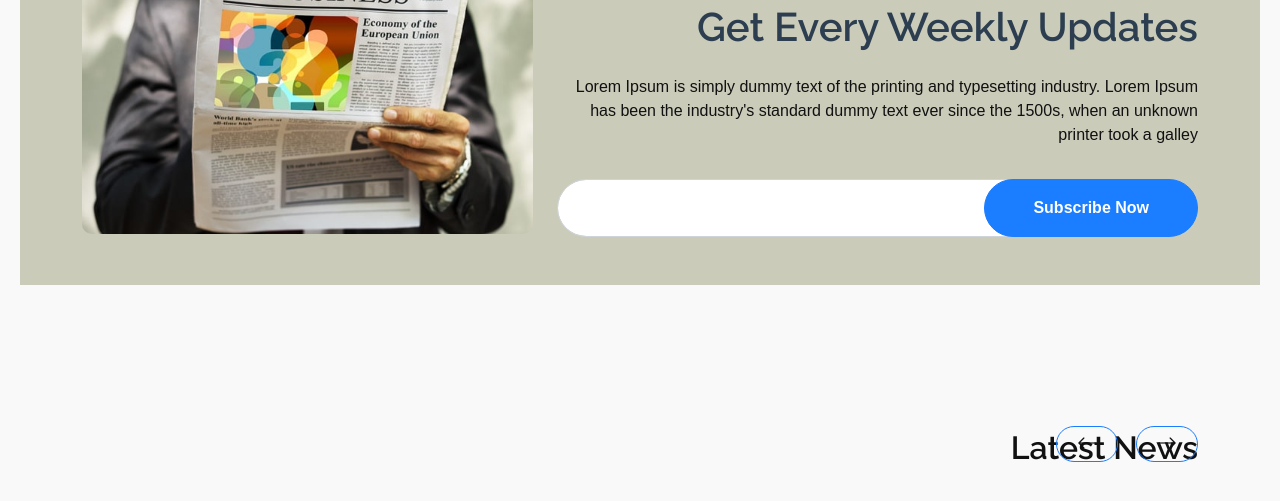
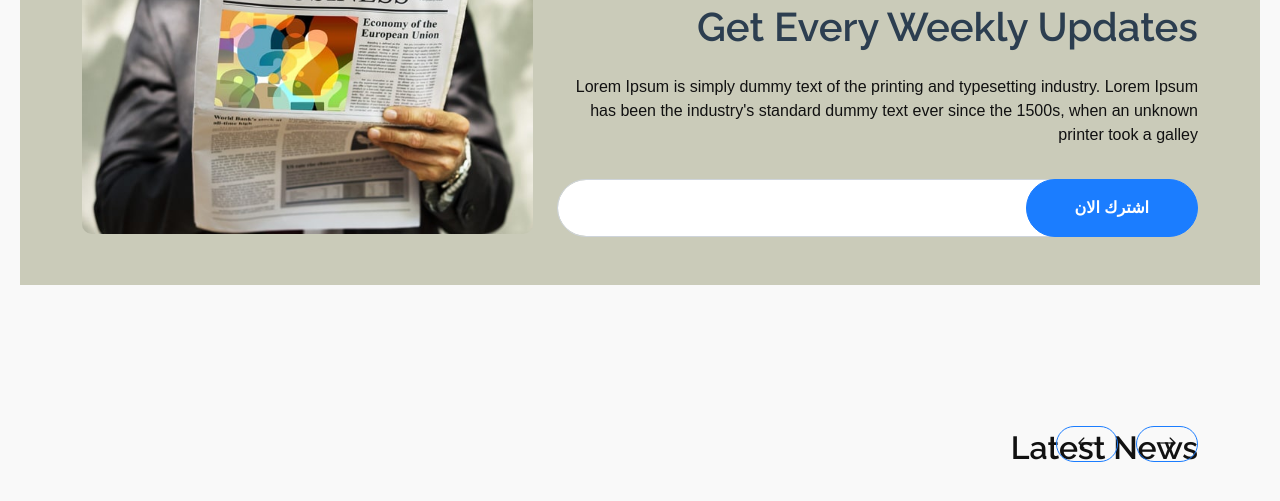
Before and after one commit to omaralsnani/UMLUJ, a plain HTML site: page index.html in a window 1280 px wide. Shown: the part 1818-2319 px from the top of the page. Drawn offline with nearby package versions, Linux system fonts and the light colour scheme.

Commit message:
Update index.html

```diff
--- a/index.html
+++ b/index.html
@@ -403,8 +403,8 @@
                         <p class="text-dark mb-4 pb-2">Lorem Ipsum is simply dummy text of the printing and typesetting industry. Lorem Ipsum has been the industry's standard dummy text ever since the 1500s, when an unknown printer took a galley
                         </p>
                         <div class="position-relative mx-auto">
-                            <input class="form-control w-100 py-3 rounded-pill" type="email" placeholder="Your Busines Email">
-                            <button type="submit" class="btn btn-primary py-3 px-5 position-absolute rounded-pill text-white h-100" style="top: 0; right: 0;">Subscribe Now</button>
+                            <input class="form-control w-100 py-3 rounded-pill" type="email" placeholder="البريد الإلكتروني">
+                            <button type="submit" class="btn btn-primary py-3 px-5 position-absolute rounded-pill text-white h-100" style="top: 0; right: 0;">اشترك الان</button>
                         </div>
                     </div>
                     <div class="col-lg-5">
```
